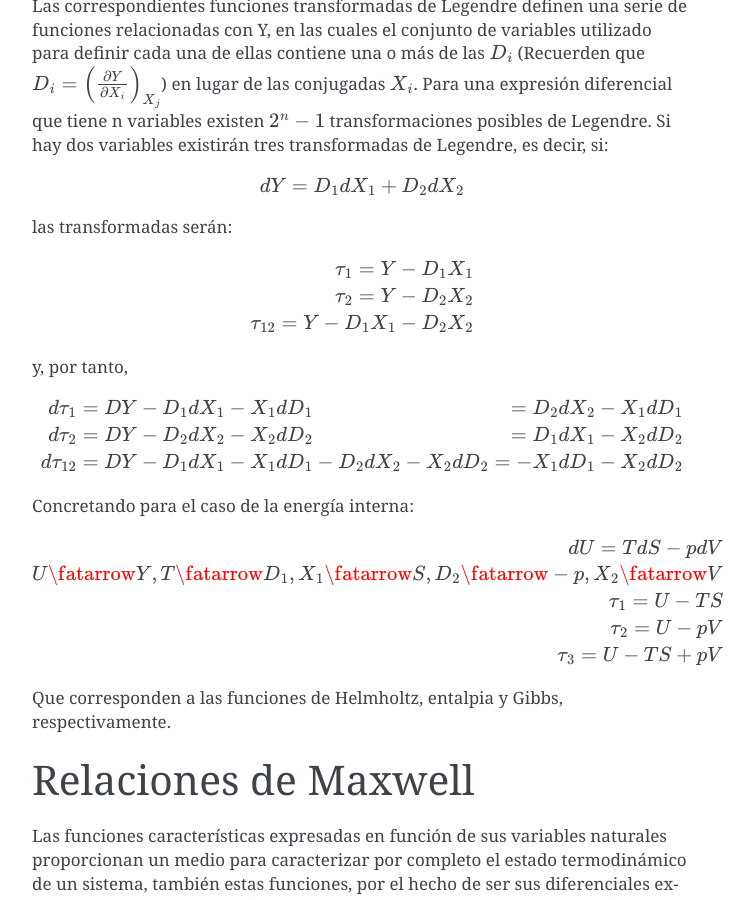
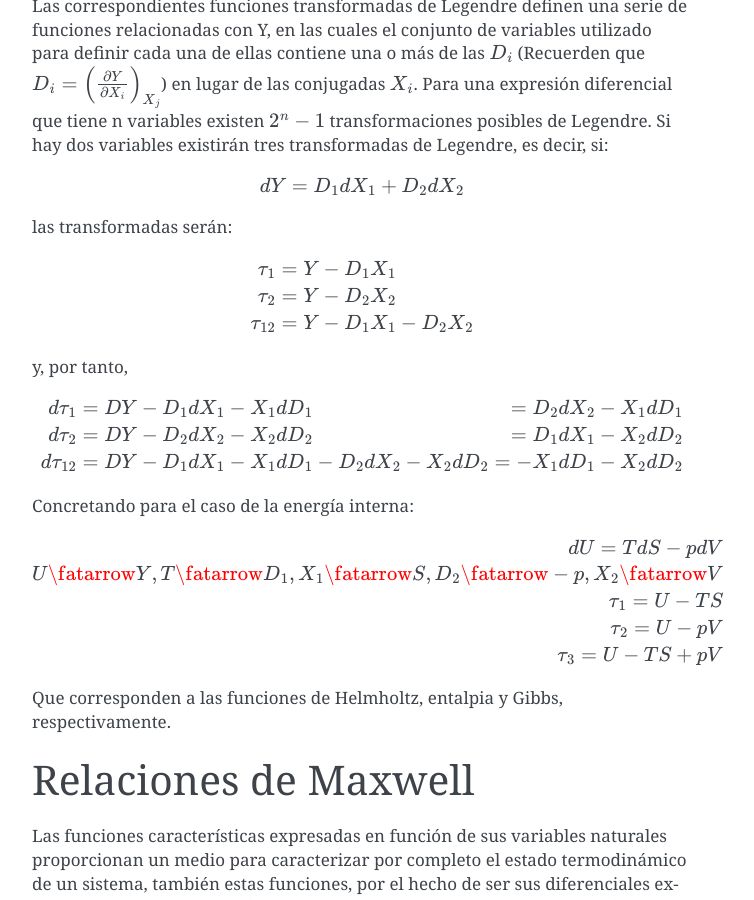
Before and after one commit to mantielero/termodinamica, a Sphinx documentation site: the page built from source/rtg_potenciales_termodinamicos.rst, in a window 1280 px wide and 900 px high, scrolled down 6297 px. Shown: the whole window, without its empty margins (388-1142 px from the left). Built offline with Sphinx 7.4.7, drawn with Linux system fonts in a browser that asks for light colours; pages that are not in the unit, such as notebooks, are missing from menus.

```diff
--- a/source/rtg_potenciales_termodinamicos.rst
+++ b/source/rtg_potenciales_termodinamicos.rst
@@ -279,9 +279,9 @@ las transformadas serán:
 
 .. math::
 
-   \tau_1 = Y - D_1X_1 \\
-   \tau_2 = Y - D_2X_2 \\
-   \tau_{12} = Y - D_1X_1 -D_2X_2
+   \tau_1 &= Y - D_1X_1 \\
+   \tau_2 &= Y - D_2X_2 \\
+   \tau_{12} &= Y - D_1X_1 -D_2X_2
 
 y, por tanto,
 
```
